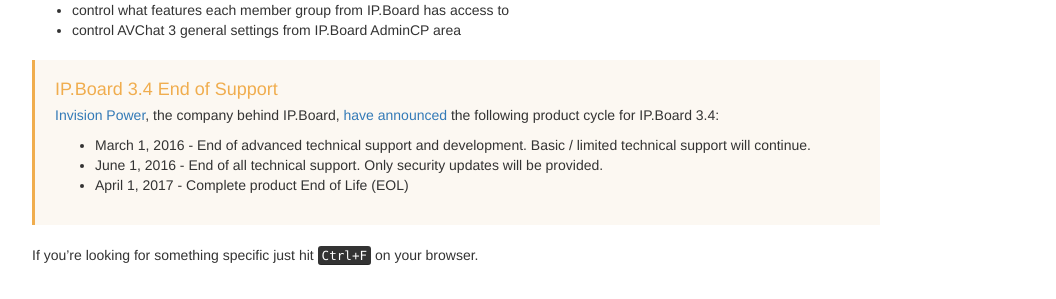
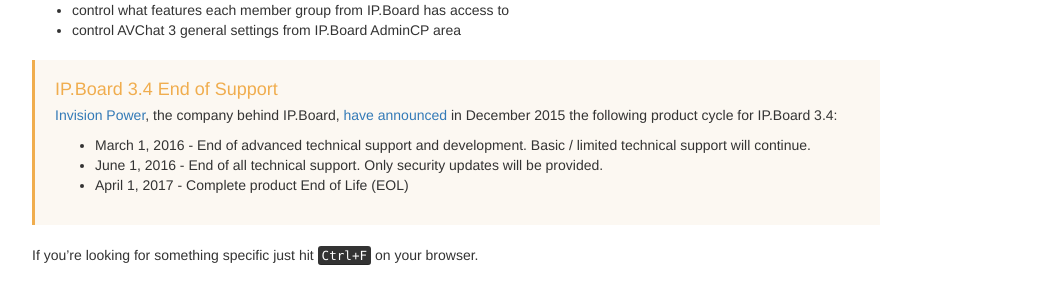
Before and after one commit to nusofthq/avchat-documentation, a Jekyll site: the page built from ipboard.md, in a window 1280 px wide and 900 px high, scrolled down 429 px. Shown: the part 153-452 px from the top of the window, without its empty margins (38-1094 px from the left). Built offline with Jekyll 4.4.1, drawn with Linux system fonts in a browser that asks for light colours; nearby versions of some CDN libraries; comment, search, counter and statistics services are not loaded.

Commit message:
Added date to EOL

```diff
--- a/ipboard.md
+++ b/ipboard.md
@@ -20,7 +20,7 @@
 
 <div class="bs-callout bs-callout-warning" id="callout-tables-responsive-overflow">
 <h4>IP.Board 3.4 End of Support</h4>
-<p markdown="1">[Invision Power](https://www.invisionpower.com), the company behind IP.Board, [have announced](https://community.invisionpower.com/blogs/entry/9745-ipboard-34-end-of-support/) the following product cycle for IP.Board 3.4:
+<p markdown="1">[Invision Power](https://www.invisionpower.com), the company behind IP.Board, [have announced](https://community.invisionpower.com/blogs/entry/9745-ipboard-34-end-of-support/) in December 2015 the following product cycle for IP.Board 3.4:
 </p>
 <ul>
 <li>March 1, 2016 - End of advanced technical support and development. Basic / limited technical support will continue.</li>
```
